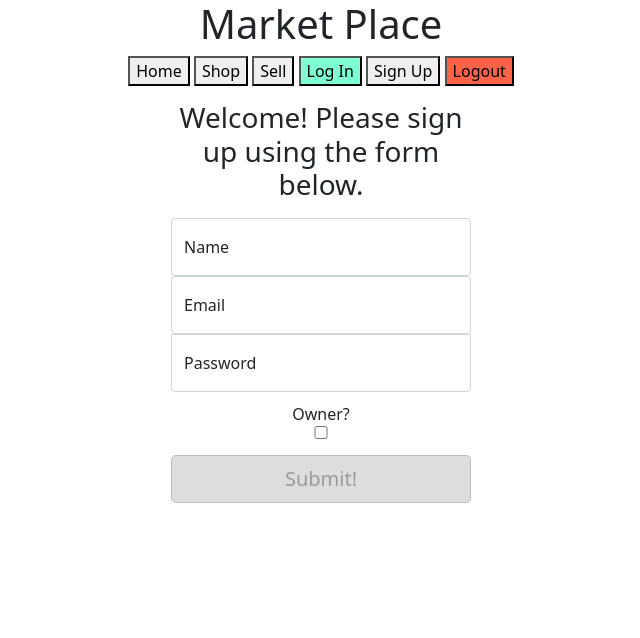
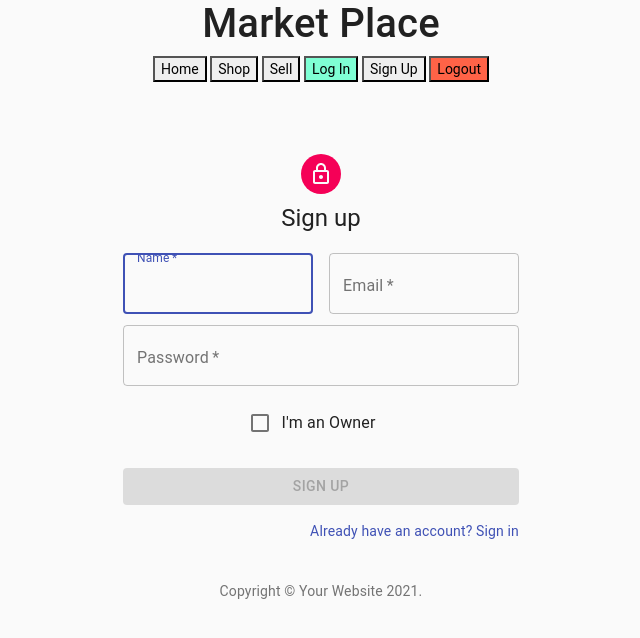
Before and after one commit to ptct-african-marketplace-6/main, a React (Create React App) app: page /sign-up in a window 1280 px wide. Shown: the top 638 px of the page, without its empty margins (319-959 px from the left). Built offline with nearby package versions, Linux system fonts and the light colour scheme; no server answers.

Commit message:
moving from bootstrap to material ui

```diff
--- a/package.json
+++ b/package.json
@@ -3,6 +3,8 @@
   "version": "0.1.0",
   "private": true,
   "dependencies": {
+    "@material-ui/core": "^4.12.2",
+    "@material-ui/icons": "^4.11.2",
     "@testing-library/jest-dom": "^5.11.4",
     "@testing-library/react": "^11.1.0",
     "@testing-library/user-event": "^12.1.10",
@@ -46,5 +48,9 @@
       "last 1 firefox version",
       "last 1 safari version"
     ]
+  },
+  "devDependencies": {
+    "css-loader": "^4.3.0",
+    "style-loader": "^1.3.0"
   }
 }
--- a/src/components/Login/Login.js
+++ b/src/components/Login/Login.js
@@ -1,12 +1,10 @@
-import React, { useState, useEffect} from "react";
-import { useHistory } from "react-router-dom";
+import React, { useState, useEffect } from 'react'
+import { useHistory } from 'react-router-dom'
 import * as yup from 'yup'
-import axiosWithAuth from "../../common/helpers/axiosWithAuth";
-
-import './login.css';
+import axiosWithAuth from '../../common/helpers/axiosWithAuth'
 
 function Login(props) {
-  const { push } = useHistory();
+  const { push } = useHistory()
 
   const [disabledButton, setDisabledButton] = useState(true)
   const [formData, setFormData] = useState({
@@ -34,17 +32,18 @@ function Login(props) {
 
   const handleSubmit = (e) => {
     e.preventDefault()
-    axiosWithAuth().post("auth/login", formData)
+    axiosWithAuth()
+      .post('auth/login', formData)
       .then((res) => {
-      localStorage.setItem("token", formData.password);
+        localStorage.setItem('token', formData.password)
         setFormData({
-        username: formData.username
-      });
-      console.log("submitted login successfully:", res);
-      push("/items-list");
+          username: formData.username,
+        })
+        console.log('submitted login successfully:', res)
+        push('/items-list')
       })
       .catch((err) => {
-      console.error("something went wrong with post request: ", {err});
+        console.error('something went wrong with post request: ', { err })
       })
   }
 
@@ -81,7 +80,7 @@ function Login(props) {
                 />
               </label>
             </div>
-            <br/>
+            <br />
             <div className='row'>
               <label>
                 Password&nbsp;
@@ -93,7 +92,8 @@ function Login(props) {
                 />
               </label>
             </div>
-            <div className='row'><br/>
+            <div className='row'>
+              <br />
               <button disabled={disabledButton}>Submit!</button>
             </div>
           </form>
--- a/src/components/Login/login.css
+++ /dev/null
@@ -1,39 +0,0 @@
-/* html,
-body {
-  height: 100%;
-}
-
-body {
-  display: flex;
-  align-items: center;
-  padding-top: 40px;
-  padding-bottom: 40px;
-  background-color: #f5f5f5;
-} */
-
-.form-signin {
-  width: 100%;
-  max-width: 330px;
-  padding: 15px;
-  margin: auto;
-}
-
-.form-signin .checkbox {
-  font-weight: 400;
-}
-
-.form-signin .form-floating:focus-within {
-  z-index: 2;
-}
-
-.form-signin input[type='email'] {
-  margin-bottom: -1px;
-  border-bottom-right-radius: 0;
-  border-bottom-left-radius: 0;
-}
-
-.form-signin input[type='password'] {
-  margin-bottom: 10px;
-  border-top-left-radius: 0;
-  border-top-right-radius: 0;
-}
--- a/src/components/Signup/Signup.js
+++ b/src/components/Signup/Signup.js
@@ -1,15 +1,58 @@
-import axios from 'axios'
 import React from 'react'
 import { useState, useEffect } from 'react'
 import { useHistory } from 'react-router-dom'
 import * as yup from 'yup'
 import axiosWithAuth from '../../common/helpers/axiosWithAuth'
+import Avatar from '@material-ui/core/Avatar'
+import Button from '@material-ui/core/Button'
+import CssBaseline from '@material-ui/core/CssBaseline'
+import TextField from '@material-ui/core/TextField'
+import FormControlLabel from '@material-ui/core/FormControlLabel'
+import Checkbox from '@material-ui/core/Checkbox'
+import Link from '@material-ui/core/Link'
+import Grid from '@material-ui/core/Grid'
+import Box from '@material-ui/core/Box'
+import LockOutlinedIcon from '@material-ui/icons/LockOutlined'
+import Typography from '@material-ui/core/Typography'
+import { makeStyles } from '@material-ui/core/styles'
+import Container from '@material-ui/core/Container'
 
-import './signup.css'
+function Copyright() {
+  return (
+    <Typography variant='body2' color='textSecondary' align='center'>
+      {'Copyright © '}
+      <Link color='inherit' href='https://material-ui.com/'>
+        Your Website
+      </Link>{' '}
+      {new Date().getFullYear()}
+      {'.'}
+    </Typography>
+  )
+}
 
-function SignUp(props) {
+const useStyles = makeStyles((theme) => ({
+  paper: {
+    marginTop: theme.spacing(8),
+    display: 'flex',
+    flexDirection: 'column',
+    alignItems: 'center',
+  },
+  avatar: {
+    margin: theme.spacing(1),
+    backgroundColor: theme.palette.secondary.main,
+  },
+  form: {
+    width: '100%', // Fix IE 11 issue.
+    marginTop: theme.spacing(3),
+  },
+  submit: {
+    margin: theme.spacing(3, 0, 2),
+  },
+}))
+
+export default function SignUp(props) {
   // Will be true if bootstrap is loaded, false otherwise
-
+  const classes = useStyles()
   const { push } = useHistory()
 
   const [disabledButton, setDisabledButton] = useState(true)
@@ -86,73 +129,139 @@ function SignUp(props) {
   })
 
   return (
-    <div className='text-center'>
-      <main className='form-signup text-center'>
-        <form className='text-center' onSubmit={handleSubmit}>
-          <h1 className='h3 mb-3 fw-normal'>
-            Welcome! Please sign up using the form below.
-          </h1>
-          <div className='form-floating'>
-            <label for='floatingInput'>Name</label>
-            <input
+    <Container component='main' maxWidth='xs'>
+      <CssBaseline />
+      <div className={classes.paper}>
+        <Avatar className={classes.avatar}>
+          <LockOutlinedIcon />
+        </Avatar>
+        <Typography component='h1' variant='h5'>
+          Sign up
+        </Typography>
+        <form className={classes.form} noValidate>
+          <Grid container spacing={2}>
+            <Grid item xs={12} sm={6}>
+              <TextField
+                autoComplete='user'
                 name='username'
-              className='form-control'
-              id='floatingUser'
-              placeholder='John Smith'
-              type='text'
+                variant='outlined'
+                required
+                fullWidth
+                id='username'
+                label='Name'
                 value={formData.username}
                 onChange={handleChange}
+                autoFocus
               />
-          </div>
-
-          <div className='form-floating'>
-            <label for='floatingEmail'>Email</label>
-            <input
-              name='email'
-              className='form-control'
-              id='floatingEmail'
-              placeholder='john.smith@gmail.com'
-              type='text'
+            </Grid>
+            <Grid item xs={12} sm={6}>
+              <TextField
+                variant='outlined'
+                required
+                fullWidth
+                id='email'
+                label='Email'
                 value={formData.email}
                 onChange={handleChange}
+                name='email'
+                autoComplete='email'
               />
-          </div>
-
-          <div className='form-floating'>
-            <label for='floatingPassword'>Password</label>
-            <input
-              name='password'
-              className='form-control'
-              id='floatingPassword'
-              placeholder='******'
-              type='password'
+            </Grid>
+            <Grid item xs={12}>
+              <TextField
+                variant='outlined'
+                required
+                fullWidth
+                id='password'
                 value={formData.password}
                 onChange={handleChange}
+                label='Password'
+                name='password'
+                autoComplete='password'
               />
+            </Grid>
+
+            <Grid item xs={12}>
+              <FormControlLabel
+                control={
+                  <Checkbox
+                    checked={formData.isOwner}
+                    // onChange={handleChange}
+                    onChange={(e) =>
+                      console.log('CHECKBOX PRESSED', e.target.type)
+                    }
+                    color='primary'
+                  />
+                }
+                label="I'm an Owner"
+              />
+            </Grid>
+          </Grid>
+          <Button
+            type='submit'
+            fullWidth
+            variant='contained'
+            color='primary'
+            disabled={disabledButton}
+            className={classes.submit}
+          >
+            Sign Up
+          </Button>
+          <Grid container justifyContent='flex-end'>
+            <Grid item>
+              <Link href='#' variant='body2'>
+                Already have an account? Sign in
+              </Link>
+            </Grid>
+          </Grid>
+        </form>
       </div>
-
-          <div className='checkbox mb-3 row'>
-            <label for='floatingisOwner'>Owner?</label>
-            <input
-              name='isOwner'
-              id='floatingisOwner'
-              type='checkbox'
-              checked={formData.isOwner}
-              onChange={handleChange}
-            />
-          </div>
-
-          <button
-            id='submitBtn'
-            className='w-100 btn btn-lg btn-primary'
-            disabled={disabledButton}
-          >
-            Submit!
-          </button>
-        </form>
-      </main>
-    </div>
+      <Box mt={5}>
+        <Copyright />
+      </Box>
+    </Container>
   )
 }
 
-export default SignUp
+// <form className='text-center' onSubmit={handleSubmit}>
+//   <h1>Welcome! Please sign up using the form below.</h1>
+
+//   <label for='floatingInput' className='form-label floating-label'>
+//     Name
+//   </label>
+//   <TextField
+//     name='username'
+//     value={formData.username}
+//     onInput={handleChange}
+//   />
+
+//   <TextField
+//     name='email'
+//     id='floatingEmail'
+//     value={formData.email}
+//     onInput={handleChange}
+//   />
+
+//   <TextField
+//     name='password'
+//     id='floatingPassword'
+//     value={formData.password}
+//     onChange={handleChange}
+//   />
+
+//   <label for='floatingisOwner'>Owner?</label>
+//   <onInput
+//     name='isOwner'
+//     id='floatingPassword'
+//     checked={formData.isOwner}
+//     onInput={handleChange}
+//   />
+
+//   <Button
+//     id='submitBtn'
+//     className='w-100 btn btn-lg btn-primary'
+//     disabled={disabledButton}
+//   >
+//     Submit!
+//   </Button>
+// </form>
--- a/src/components/Signup/signup.css
+++ /dev/null
@@ -1,49 +0,0 @@
-.form-signup {
-  width: 100%;
-  max-width: 330px;
-  padding: 15px;
-  margin: auto;
-}
-
-.form-signup .checkbox {
-  font-weight: 400;
-}
-
-.form-signup .form-floating:focus-within {
-  z-index: 2;
-}
-
-.form-signup input[type='email'] {
-  margin-bottom: -1px;
-  border-bottom-right-radius: 0;
-  border-bottom-left-radius: 0;
-}
-
-.form-signup input[type='password'] {
-  margin-bottom: 10px;
-  border-top-left-radius: 0;
-  border-top-right-radius: 0;
-}
-
-#submitBtn[disabled] {
-  border: 1px solid #999999;
-  background-color: #cccccc;
-  color: #666666;
-}
-
-input:focus ~ .floating-label,
-input:not(:focus):valid ~ .floating-label {
-  top: 8px;
-  bottom: 10px;
-  left: 20px;
-  font-size: 11px;
-  opacity: 1;
-}
-
-.floating-label {
-  position: absolute;
-  pointer-events: none;
-  left: 20px;
-  top: 18px;
-  transition: 0.2s ease all;
-}
```
Also changed, not shown: 2 other files (tests, documents, lock files or other folders). Lines whose indentation alone changed are shown as unchanged.
